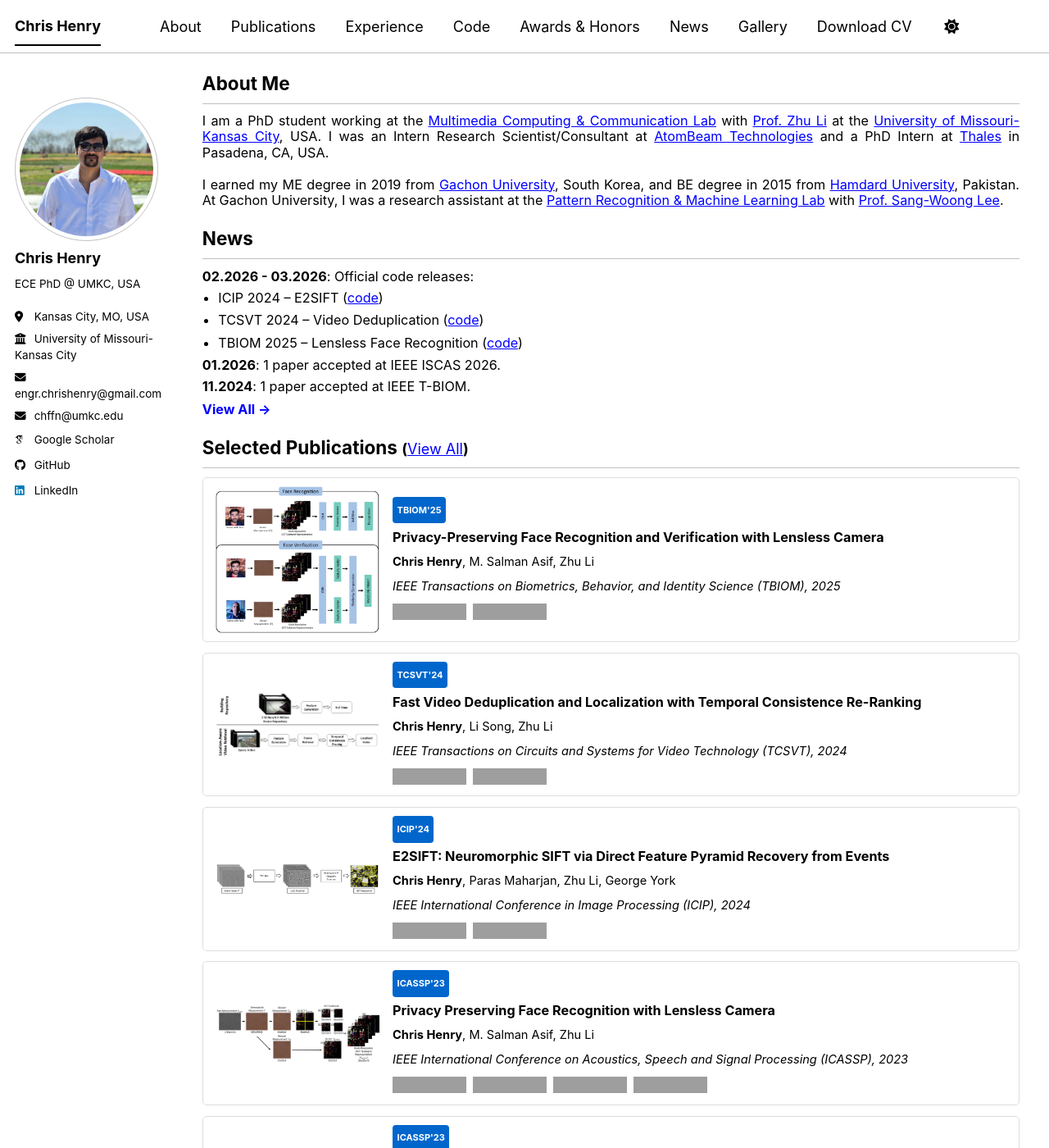
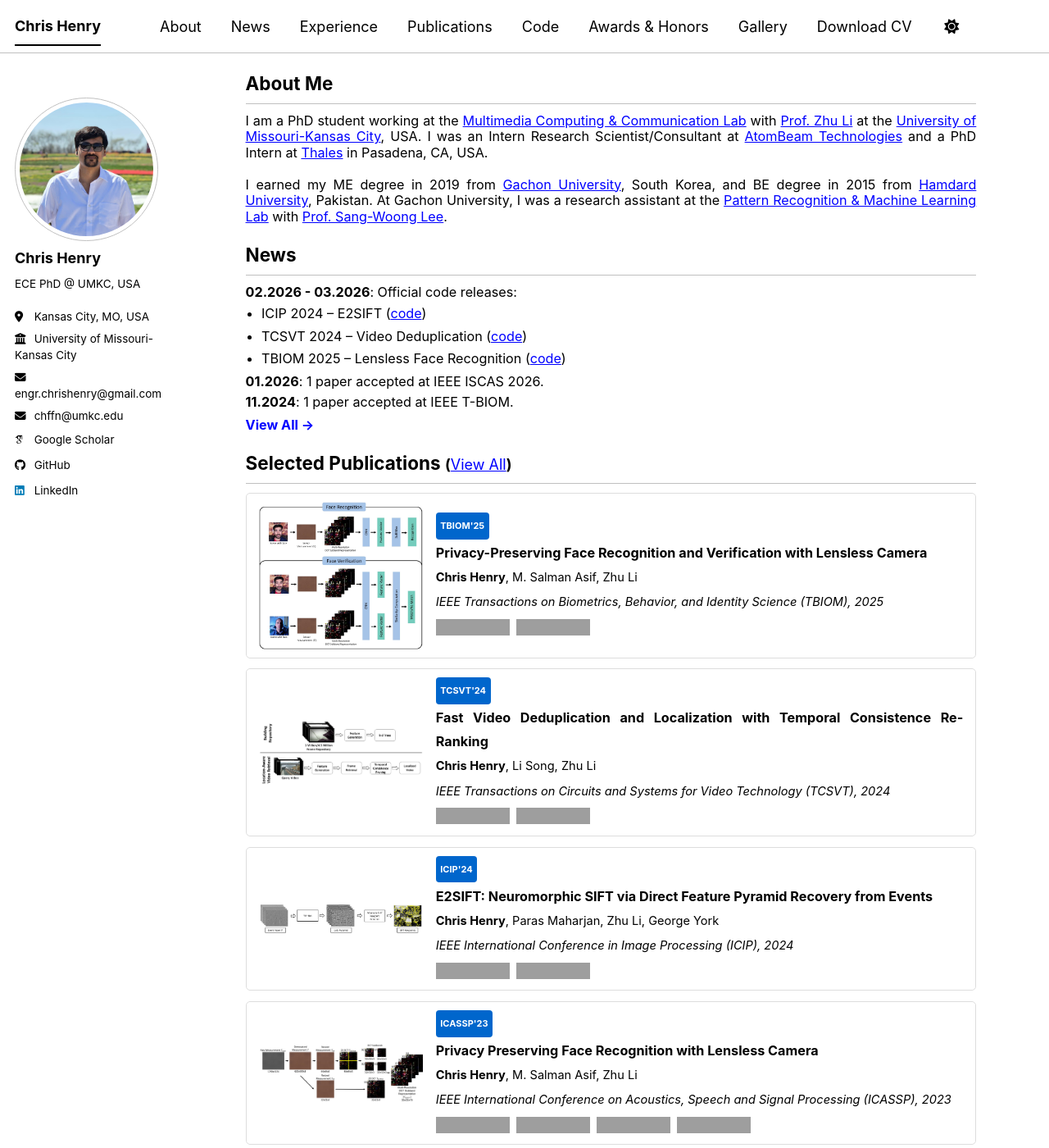
Before and after one commit to engrchrishenry/engrchrishenry.github.io, a Jekyll site: the page built from _pages/about.md, in a window 1280 px wide and 1400 px high. Shown: the whole window at 82% size. Built offline with Jekyll 4.4.1, drawn with Linux system fonts in a browser that asks for light colours; some web fonts are replaced; a script bundle is joined from its source files by our own code; library files that are not in the unit come from our copies; grey boxes are pictures that could not be loaded.

Commit message:
Minor updates and improvements

```diff
--- a/_includes/head.html
+++ b/_includes/head.html
@@ -7,7 +7,8 @@
 <link href="{% if site.atom_feed.path %}{{ site.atom_feed.path }}{% else %}{{ base_path }}/feed.xml{% endif %}" type="application/atom+xml" rel="alternate" title="{{ site.title }} Feed">
 
 <!-- <meta name="viewport" content="width=device-width, initial-scale=1.0"> -->
-<meta name="viewport" content="width=1200">
+<meta name="viewport" content="1200">
+
 
 <script>
   document.documentElement.className = document.documentElement.className.replace(/\bno-js\b/g, '') + ' js ';
--- a/_sass/layout/_page.scss
+++ b/_sass/layout/_page.scss
@@ -23,8 +23,8 @@
     // @include suffix(2 of 12);
 
     @include span(10 of 12 last);      // main content width
-    @include prefix(0 of 12);          // left spacing from sidebar
-    @include suffix(0 of 12);          // right spacing from edge
+    @include prefix(0.5 of 12);          // left spacing from sidebar
+    @include suffix(0.5 of 12);          // right spacing from edge
   }
 
   // .page__inner-wrap {
```
Also changed, not shown: _data/navigation.yml (+5 -5 lines).
